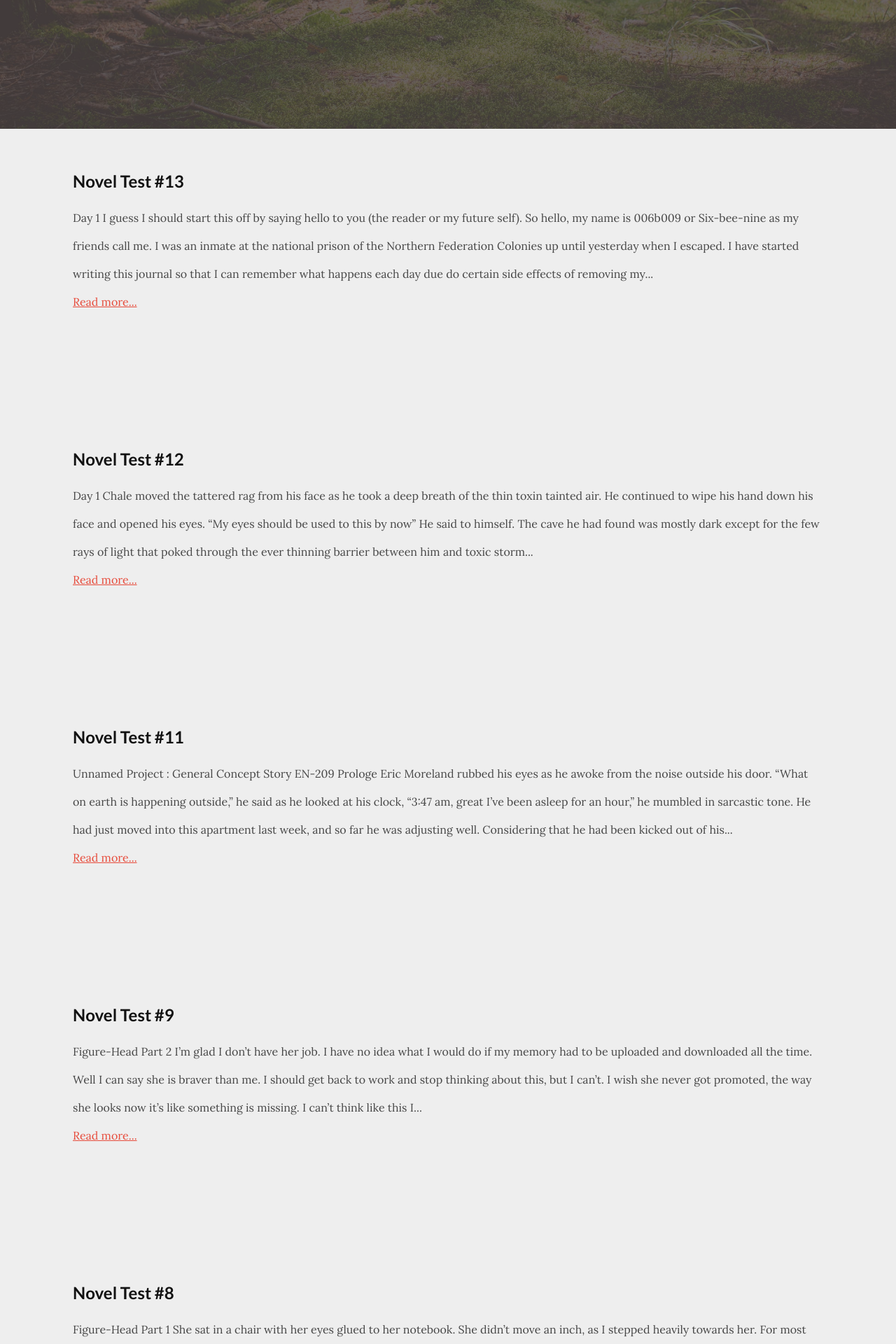
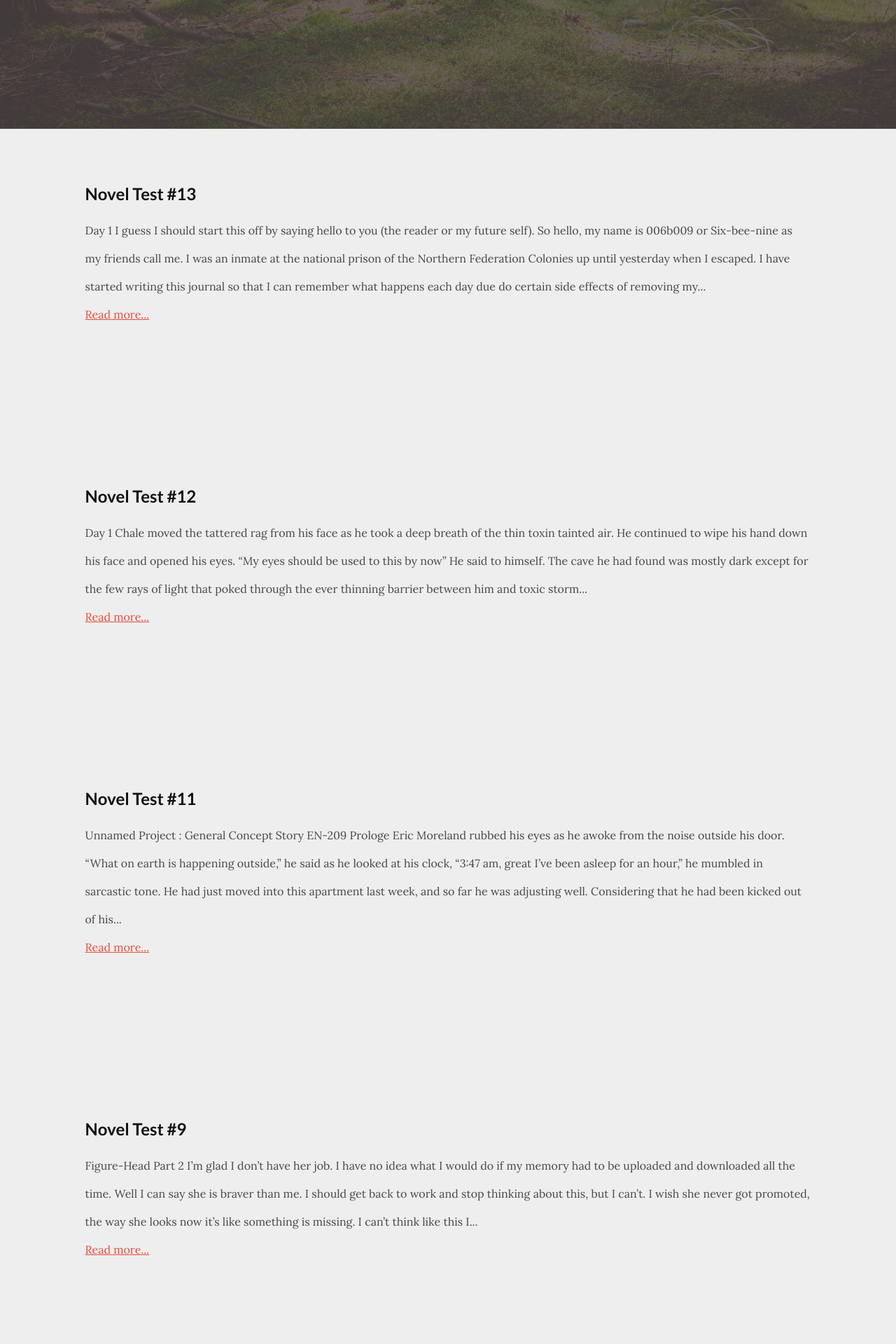
Before and after one commit to nightcry7/blog, a Jekyll site: the page built from index.html, in a window 1280 px wide. Shown: the part 626-2546 px from the top of the page at 70% size. Built offline with Jekyll 4.4.1, drawn with Linux system fonts in a browser that asks for light colours; Markdown is read by kramdown in place of the engine named in the settings.

Commit message:
more post

```diff
--- a/css/main.css
+++ b/css/main.css
@@ -90,7 +90,7 @@ font-size:24px;
 .post{
 
   box-sizing:border-box;
-  padding:40px;
+  padding:5%;
 
   overflow:hidden;
   font-size: 1rem;
@@ -98,6 +98,7 @@ font-size:24px;
   margin-bottom: 50px;
 
     font-family: 'Lora', serif;
+        max-width: 1184px;
 }
 
 #left{
@@ -259,6 +260,7 @@ svg{
     }
     .post{
     border-radius: 0px;
+        max-width:90%;
     }
 
 }
```
